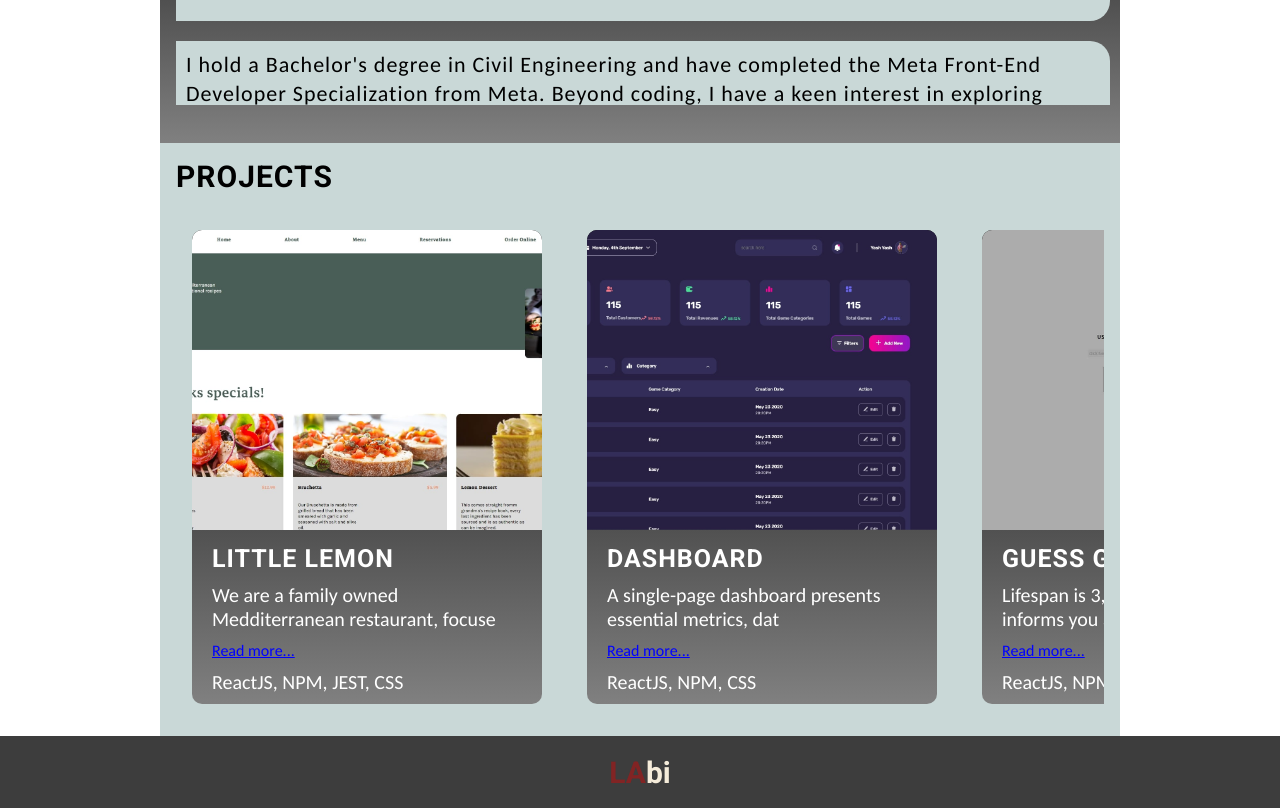
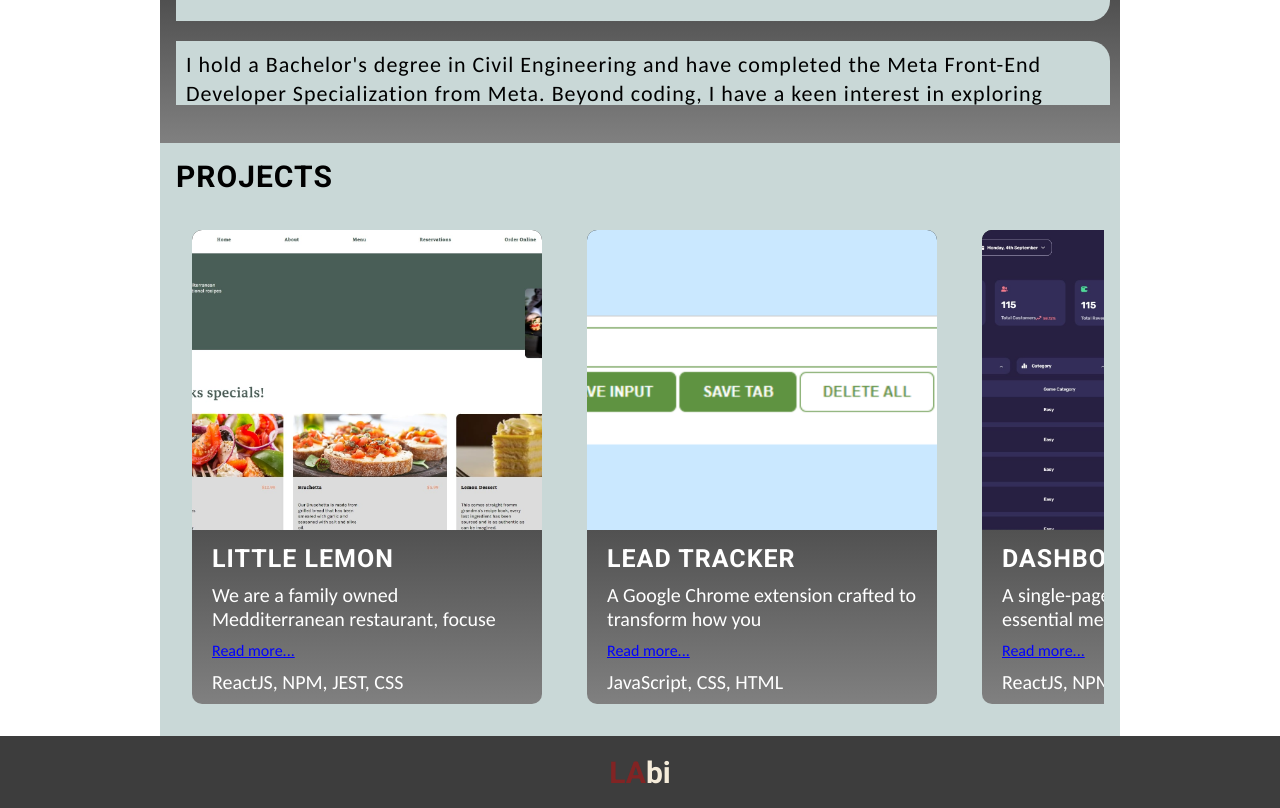
Before and after one commit to leem-dev/labi-portfolio, a React (Create React App) app: page / in a window 1280 px wide. Shown: the part 861-1669 px from the top of the page. Built offline with nearby package versions, Linux system fonts and the light colour scheme.

Commit message:
add project

```diff
--- a/src/component/main-component/main-component.jsx
+++ b/src/component/main-component/main-component.jsx
@@ -19,6 +19,15 @@ const Main = () => {
     },
     {
       id: 2,
+      title: "Lead Tracker",
+      img: require("../../assests/lead-tracker.png"),
+      description:
+        "A Google Chrome extension crafted to transform how you manage leads. Effortlessly organize and monitor your leads right from your browser, simplifying your workflow and boosting productivity.",
+      link: "https://github.com/leem-dev/Functioning-Lead-Tracker-Chrome-",
+      tool: "JavaScript, CSS, HTML",
+    },
+    {
+      id: 3,
       title: "Dashboard",
       img: require("../../assests/dashboard.jpg"),
       description:
@@ -27,7 +36,7 @@ const Main = () => {
       tool: "ReactJS, NPM, CSS",
     },
     {
-      id: 3,
+      id: 4,
       title: "Guess Game",
       img: require("../../assests/Guess-game.jpg"),
       description:
```
Also changed, not shown: src/assests/lead-tracker.png (added).
